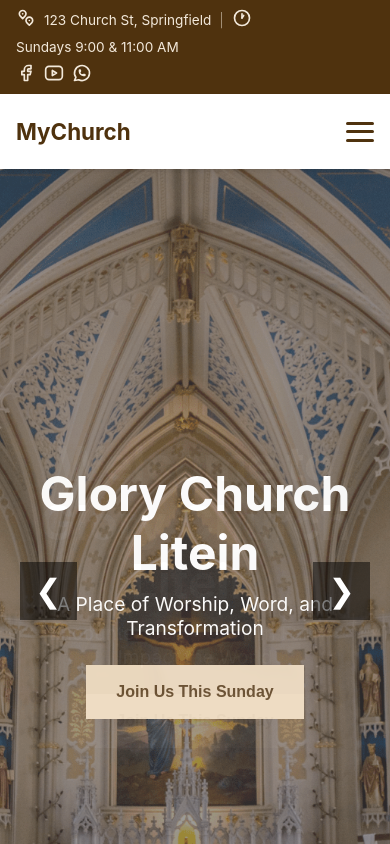
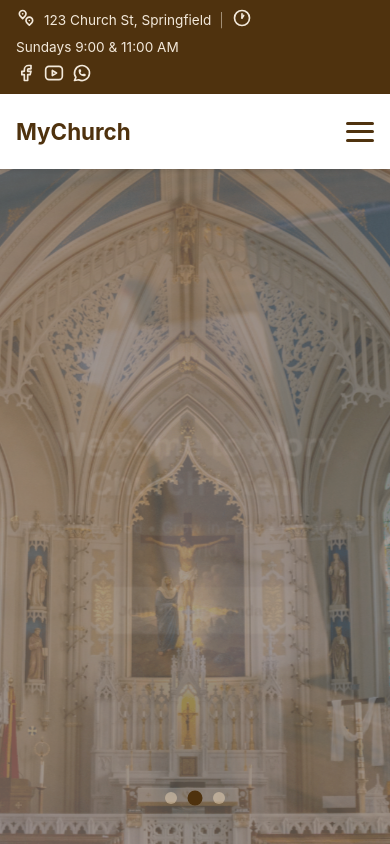
Before and after one commit to collinsMutai/Upendobaptistchurch, a React (Create React App) app in the folder frontend/: page / in a window 390 px wide. Shown: the top 844 px of the page. Built offline with nearby package versions, Linux system fonts and the light colour scheme.

Commit message:
add hero slider

```diff
--- a/frontend/src/components/HeroSlider/HeroSlider.css
+++ b/frontend/src/components/HeroSlider/HeroSlider.css
@@ -2,22 +2,34 @@
   position: relative;
   height: 100vh;
   overflow: hidden;
+  perspective: 1200px;
 }
 
+/* ===== SLIDE ANIMATION (BACKGROUND) ===== */
 .slide {
   position: absolute;
   inset: 0;
   background-size: cover;
   background-position: center;
+
   opacity: 0;
-  transition: opacity 1s ease-in-out;
+
+  /* Slow zoom-away parallax */
+  transform: scale(1.08) translateY(-20px);
+  transition:
+    opacity 1.8s ease,
+    transform 3.2s cubic-bezier(0.22, 1, 0.36, 1);
+
+  will-change: transform, opacity;
 }
 
 .slide.active {
   opacity: 1;
   z-index: 1;
+  transform: scale(1) translateY(0);
 }
 
+/* ===== OVERLAY ===== */
 .overlay {
   position: absolute;
   inset: 0;
@@ -31,16 +43,64 @@
   padding: 20px;
 }
 
+/* ===== CAPTION INITIAL STATE ===== */
+.overlay h1,
+.overlay p,
+.hero-btn {
+  opacity: 0;
+  transform: translateY(30px);
+  transition:
+    opacity 1s ease,
+    transform 1.2s cubic-bezier(0.22, 1, 0.36, 1);
+}
+
 .overlay h1 {
   font-size: 3rem;
-  margin-bottom: 10px;
+  margin-bottom: 12px;
 }
 
 .overlay p {
   font-size: 1.2rem;
 }
 
-/* Navigation buttons */
+/* ===== CAPTION ANIMATE IN ===== */
+.slide.active .overlay h1 {
+  opacity: 1;
+  transform: translateY(0);
+  transition-delay: 0.6s;
+}
+
+.slide.active .overlay p {
+  opacity: 1;
+  transform: translateY(0);
+  transition-delay: 0.9s;
+}
+
+.slide.active .hero-btn {
+  opacity: 1;
+  transform: translateY(0);
+  transition-delay: 1.2s;
+}
+
+/* ===== BUTTON ===== */
+.hero-btn {
+  margin-top: 25px;
+  padding: 18px 30px;
+  font-size: 1rem;
+  font-weight: 600;
+  color: #4f320e;
+  background-color: #ebd5b8;
+  border: none;
+  cursor: pointer;
+}
+
+.hero-btn:hover {
+  background-color: #4f320e;
+  color: #ebd5b8;
+  transform: translateY(-2px);
+}
+
+/* ===== NAVIGATION ===== */
 .nav {
   position: absolute;
   top: 50%;
@@ -54,40 +114,17 @@
   z-index: 2;
 }
 
-.nav.prev {
-  left: 20px;
-}
-
-.nav.next {
-  right: 20px;
-}
+.nav.prev { left: 20px; }
+.nav.next { right: 20px; }
 
 .nav:hover {
   background: rgba(0, 0, 0, 0.7);
 }
 
-.hero-btn {
-  margin-top: 25px;
-  padding: 18px 30px;
-  font-size: 1rem;
-  font-weight: 600;
-  color: #4f320e;
-  background-color: #ebd5b8;
-  border: none;
-  cursor: pointer;
-  transition: all 0.3s ease;
-}
-
-.hero-btn:hover {
-  background-color: #4f320e;
-  color: #ebd5b8;
-  transform: translateY(-2px);
-}
-
-/* Slide indicators (BOTTOM CENTER) */
+/* ===== INDICATORS ===== */
 .indicators {
   position: absolute;
-  bottom: 40px;          /* classic slider placement */
+  bottom: 40px;
   left: 50%;
   transform: translateX(-50%);
   display: flex;
@@ -112,3 +149,37 @@
   background-color: #4f320e;
   transform: scale(1.25);
 }
+
+/* ===== MOBILE OPTIMIZATION ===== */
+@media (max-width: 768px) {
+  .hero-slider {
+    height: 80vh;      /* ideal balance */
+    min-height: 520px; /* prevents it from being too short */
+  }
+  /* Hide navigation arrows */
+  .nav {
+    display: none;
+  }
+
+  /* Reduce caption sizes */
+  .overlay h1 {
+    font-size: 2rem;
+    line-height: 1.2;
+  }
+
+  .overlay p {
+    font-size: 1rem;
+    line-height: 1.4;
+  }
+
+  /* Button size tweak */
+  .hero-btn {
+    padding: 14px 22px;
+    font-size: 0.95rem;
+  }
+
+  /* Reduce parallax intensity on mobile */
+  .slide {
+    transform: scale(1.04) translateY(-10px);
+  }
+}
--- a/frontend/src/components/HeroSlider/HeroSlider.jsx
+++ b/frontend/src/components/HeroSlider/HeroSlider.jsx
@@ -38,7 +38,9 @@ const HeroSlider = () => {
   };
 
   const prevSlide = () => {
-    setCurrent((prev) => (prev === 0 ? slides.length - 1 : prev - 1));
+    setCurrent((prev) =>
+      prev === 0 ? slides.length - 1 : prev - 1
+    );
   };
 
   return (
@@ -61,7 +63,8 @@ const HeroSlider = () => {
           </div>
         </div>
       ))}
-      {/* Slide indicators */}
+
+      {/* Indicators */}
       <div className="indicators">
         {slides.map((_, i) => (
           <span
@@ -71,12 +74,10 @@ const HeroSlider = () => {
           />
         ))}
       </div>
-      <button className="nav prev" onClick={prevSlide}>
-        ❮
-      </button>
-      <button className="nav next" onClick={nextSlide}>
-        ❯
-      </button>
+
+      {/* Navigation */}
+      <button className="nav prev" onClick={prevSlide}>❮</button>
+      <button className="nav next" onClick={nextSlide}>❯</button>
     </section>
   );
 };
```
Also changed, not shown: 1 other file (tests, documents, lock files or other folders).
